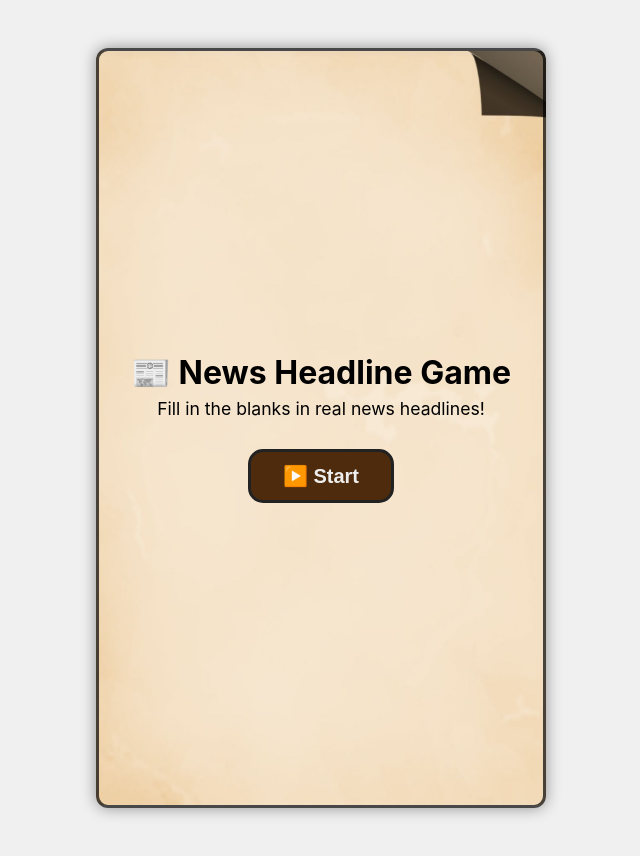
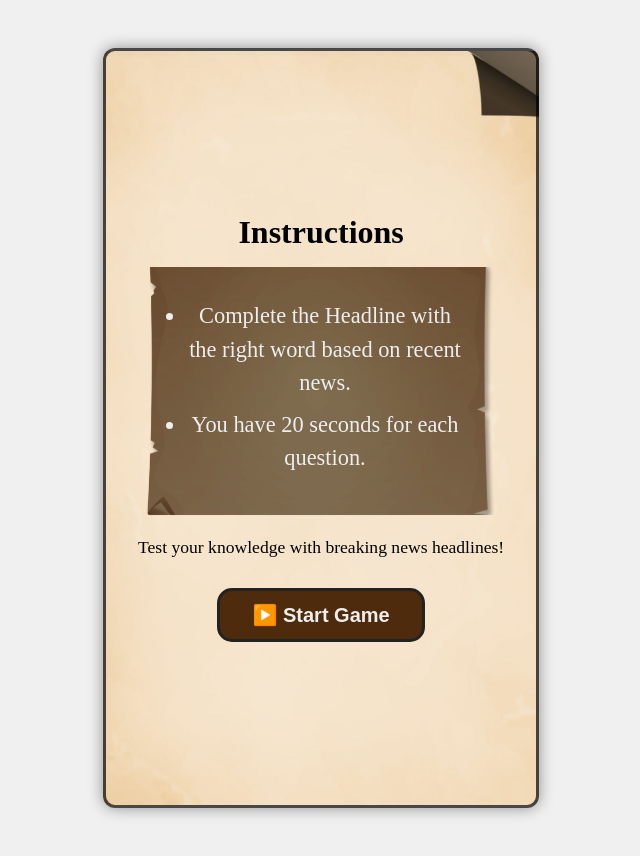
Before and after one commit to Kalmeshwar27/headlinesreact, a React (Create React App) app: page / in a window 1280 px wide. Shown: the whole page, without its empty margins (319-959 px from the left). Built offline with nearby package versions, Linux system fonts and the light colour scheme.

Commit message:
updated code

```diff
--- a/package.json
+++ b/package.json
@@ -39,5 +39,8 @@
       "last 1 firefox version",
       "last 1 safari version"
     ]
+  },
+  "devDependencies": {
+    "cross-env": "^7.0.3"
   }
 }
--- a/src/index.js
+++ b/src/index.js
@@ -1,15 +1,17 @@
-// index.js
-import React from "react";
-import ReactDOM from "react-dom/client";
-import MainApp from "./MainApp"; // 👈 Changed from App to MainApp
-import "./index.css";
-// import reportWebVitals from "./reportWebVitals"; // optional
+import React from 'react';
+import ReactDOM from 'react-dom/client';
+import './index.css';
+import App from './App';
+import reportWebVitals from './reportWebVitals';
 
-const root = ReactDOM.createRoot(document.getElementById("root"));
+const root = ReactDOM.createRoot(document.getElementById('root'));
 root.render(
   <React.StrictMode>
-    <MainApp /> {/* 👈 Use MainApp here */}
+    <App />
   </React.StrictMode>
 );
 
-// reportWebVitals(); // optional
+// If you want to start measuring performance in your app, pass a function
+// to log results (for example: reportWebVitals(console.log))
+// or send to an analytics endpoint. Learn more: https://bit.ly/CRA-vitals
+reportWebVitals();
```
Also changed, not shown: 1 other file (tests, documents, lock files or other folders).
